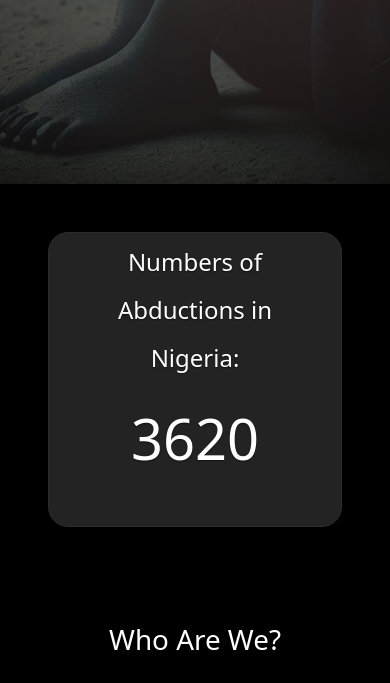
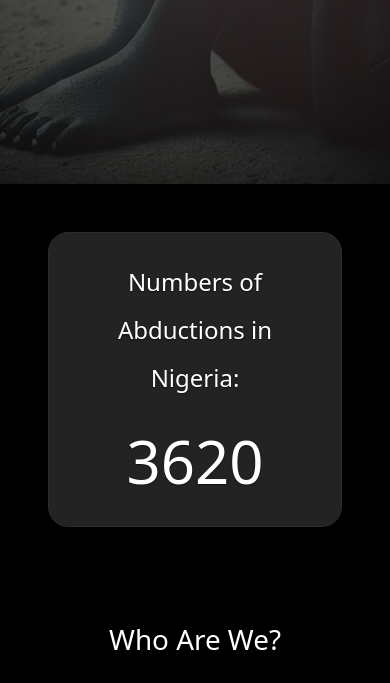
Before and after one commit to LeviUdoh-17/ChildAlertHub, a Flask app: page / in a window 390 px wide. Shown: the part 660-1343 px from the top of the page. Run offline with Flask 3, Linux system fonts and the light colour scheme.

Commit message:
Adjust font size for responsive design in style.css

```diff
--- a/static/style.css
+++ b/static/style.css
@@ -275,13 +275,14 @@
     line-height: 2;
     color: #fff;
     font-size: calc(1rem + 1vw);
+    margin-top: 3rem;
 }
 #kidnapCases{
     font-size: 3rem;
 }
 @media (max-width: 768px) {
     #KidnapCases {
-        font-size: 3.5rem;
+        font-size: calc(3.5rem + 1vw);
     }
 }
 .toggleButton{
```
